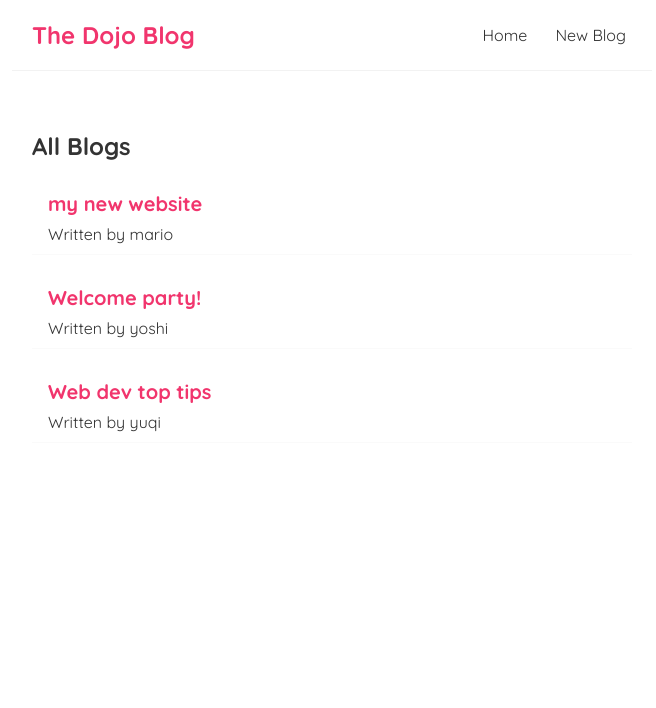
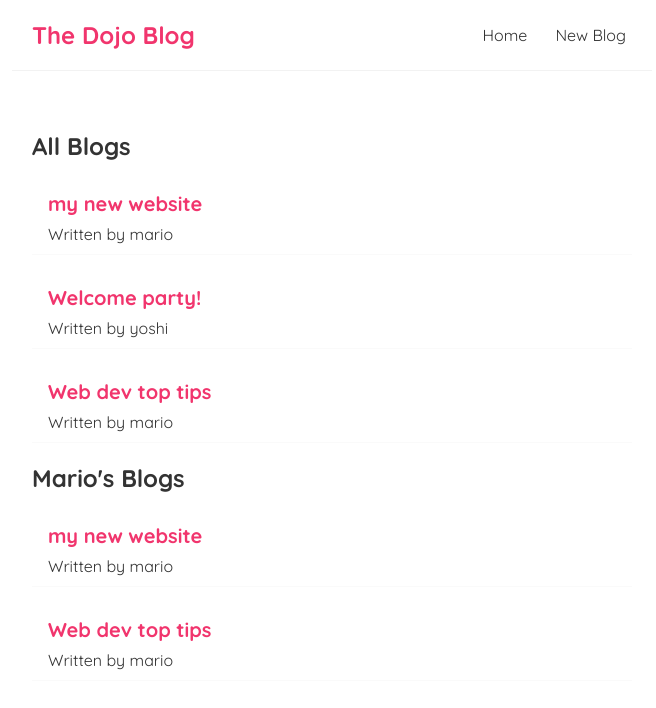
Before and after one commit to yuqiyangyang/dojo-blog, a React (Create React App) app: page / in a window 1280 px wide. Shown: the top 708 px of the page, without its empty margins (308-964 px from the left). Built offline with nearby package versions, Linux system fonts and the light colour scheme.

Commit message:
reuse component

```diff
--- a/src/Home.js
+++ b/src/Home.js
@@ -8,7 +8,7 @@ const Home = () => {
     {
       title: "Web dev top tips",
       body: "lorem ipsm...",
-      author: "yuqi",
+      author: "mario",
       id: 3,
     },
   ]);
@@ -17,6 +17,10 @@ const Home = () => {
   return (
     <div className="home">
       <BlogList blogs={blogs} title="All Blogs" />
+      <BlogList
+        blogs={blogs.filter((blog) => blog.author === "mario")}
+        title="Mario's Blogs"
+      />
     </div>
   );
 };
```
